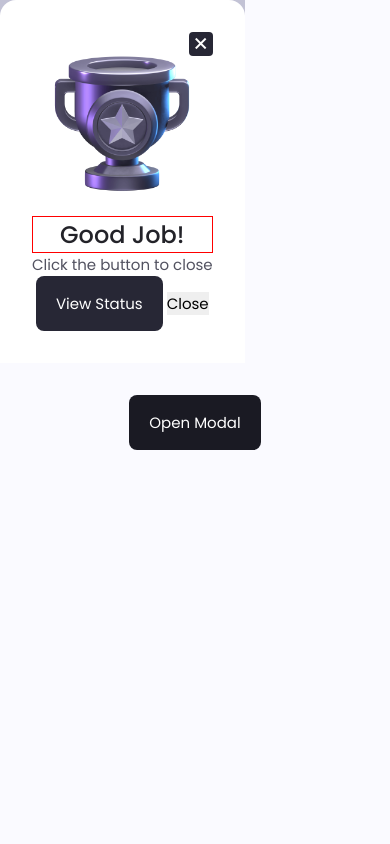
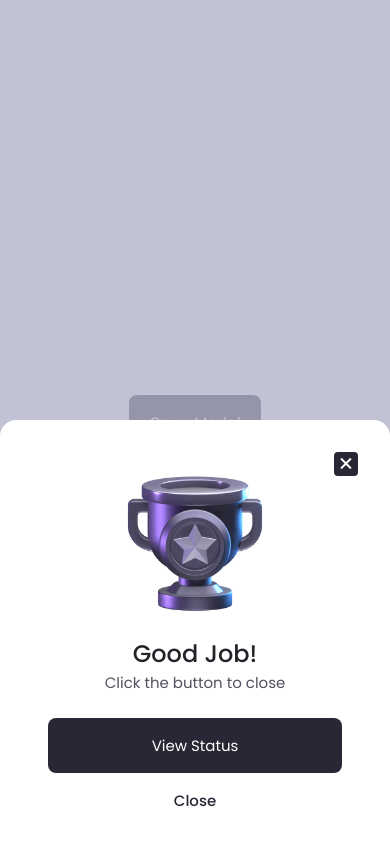
Before and after one commit to johnBaloran/Javascript-HTML-CSS-Practice-Projects, a plain HTML site: page responsive-popup-modal/index.html in a window 390 px wide. Both pictures are taken after a click on the button "Open Modal". Drawn offline with nearby package versions, Linux system fonts and the light colour scheme.

Commit message:
finished responsive popup modal

```diff
--- a/responsive-popup-modal/index.html
+++ b/responsive-popup-modal/index.html
@@ -20,7 +20,7 @@
       <button class="modal__button" id="open-modal">Open Modal</button>
       <div class="modal__container" id="modal-container">
         <div class="modal__content">
-          <div class="modal__close">
+          <div class="modal__close close-modal">
             <i class="bx bx-x"></i>
           </div>
           <img src="./assets/star-trophy.png" alt="" class="modal__img" />
@@ -29,9 +29,10 @@
           <p class="modal__description">Click the button to close</p>
 
           <button class="modal__button modal__button-width">View Status</button>
-          <button class="modal__button-link">Close</button>
+          <button class="modal__button-link close-modal">Close</button>
         </div>
       </div>
     </section>
+    <script src="./main.js"></script>
   </body>
 </html>
--- /dev/null
+++ b/responsive-popup-modal/main.js
@@ -0,0 +1,22 @@
+/*=============== SHOW MODAL ====================*/
+const showModal = (openButton, modalContent) => {
+  const openBtn = document.getElementById(openButton),
+    modalContainer = document.getElementById(modalContent);
+  if (openBtn && modalContainer) {
+    openBtn.addEventListener("click", () => {
+      modalContainer.classList.add("show-modal");
+    });
+  }
+};
+
+showModal("open-modal", "modal-container");
+
+/*=============== CLOSE MODAL ====================*/
+
+const closeBtn = document.querySelectorAll(".close-modal");
+closeBtn.forEach((button) => {
+  button.addEventListener("click", () => {
+    modalContainer = document.getElementById("modal-container");
+    modalContainer.classList.remove("show-modal");
+  });
+});
--- a/responsive-popup-modal/styles/style.css
+++ b/responsive-popup-modal/styles/style.css
@@ -68,6 +68,7 @@ img {
   display: inline-block;
   background-color: var(--first-color);
   color: #fff;
+
   padding: 1rem 1.25rem;
   border-radius: 0.5rem;
   transition: 0.3s;
@@ -81,22 +82,33 @@ img {
   top: 0;
   left: 0;
   background-color: hsla(var(--hue), 18%, 75%, 0.8);
+  width: 100%;
+  height: 100%;
   display: grid;
   align-items: flex-end;
   overflow: hidden;
   transition: all 0.3s;
   z-index: var(--z-modal);
-  /* visibility: hidden;
-  opacity: 0; */
+  visibility: hidden;
+  opacity: 0;
+  /* === Effect 3 === */
+  perspective: 1000px;
 }
 
 .modal__content {
-  position: relative;
+  /* position: absolute; */
   background-color: var(--container-color);
   text-align: center;
   padding: 3rem 2rem 2rem;
   border-radius: 1rem 1rem 0 0;
   transition: all 0.3s;
+  /* === Effect 1 === */
+  /* transform: translateY(10%); */
+  /* === Effect 2 === */
+  /* transform: scale(0.5) translateY(100%); */
+  /* === Effect 3 === */
+  transform: rotateX(65deg) scale(0.75) translateY(10%);
+  transform-origin: 50% 100%;
 }
 .modal__img {
   width: 150px;
@@ -114,10 +126,49 @@ img {
   cursor: pointer;
 }
 .modal__title {
-  border: solid 1px red;
-
   font-size: var(--big-font-size);
   color: var(--title-color);
   font-weight: 500;
 }
+.modal__description {
+  margin-bottom: 1.5rem;
+}
+.modal__button-width {
+  width: 90%;
+}
+.modal__button-link {
+  display: block;
+  margin: 1rem auto 0;
+  background-color: transparent;
+  color: var(--first-color);
+  font-weight: 500;
+}
 /* Show modal */
+.show-modal {
+  visibility: visible;
+  opacity: 1;
+}
+.show-modal .modal__content {
+  /* === Effect 1 === */
+
+  transform: translateY(0);
+  /* === Effect 2 === */
+  transform: scale(1) translateY(0);
+  /* === Effect 3 === */
+  transform: rotateX(0) scale(1) translateY(0);
+  /* transform-origin: 50% 100%; */
+}
+
+/* =================== NREAKPOINTS ======================== */
+/* For small devices */
+
+@media screen and (min-width: 576px) {
+  .modal__content {
+    margin: auto;
+    width: 380px;
+    border-radius: 1.25rem;
+  }
+  .modal__img {
+    width: 170px;
+  }
+}
```
